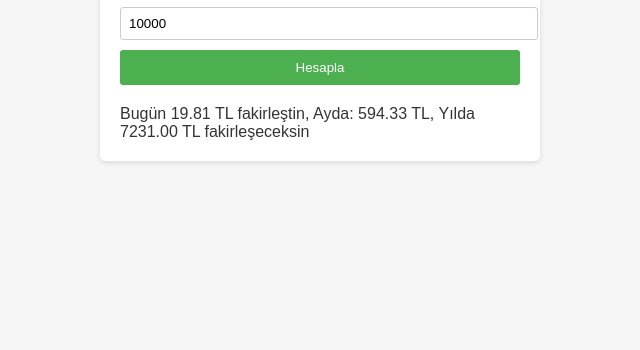
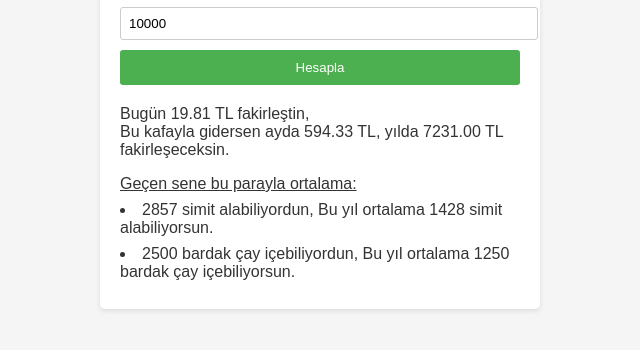
Before and after one commit to develoberke/bugunnekadarfakirlestin, a plain HTML site: page index.html in a window 1280 px wide. Both pictures are taken after a click on the button "Hesapla". Shown: the part 178-528 px from the top of the page, without its empty margins (320-960 px from the left). Drawn offline with Linux system fonts and the light colour scheme.

Commit message:
simit çay compare

```diff
--- a/script.js
+++ b/script.js
@@ -9,7 +9,18 @@ function calculate() {
     var dailyLostValue = (tlAmount * dailyInflationRate) / 100;
     var dailyLostDollarValue = dailyLostValue / dollarExchangeRate;
 
+    var lastYearBagelPrice = 3.5;
+    var currentBagelPrice = 7;
+
+    var lastYearTeaPrice = 4;
+    var currentTeaPrice = 8;
+
     // Sonuçları göster
     var result = document.getElementById("result");
-    result.innerHTML = `Bugün ${dailyLostValue.toFixed(2)} TL fakirleştin, Ayda: ${(dailyLostValue * 30).toFixed(2)} TL, Yılda ${(dailyLostValue * 365).toFixed(2)} TL fakirleşeceksin`
+    result.innerHTML = "";
+    result.innerHTML += `<p> Bugün ${dailyLostValue.toFixed(2)} TL fakirleştin,<br/>Bu kafayla gidersen ayda ${(dailyLostValue * 30).toFixed(2)} TL, yılda ${(dailyLostValue * 365).toFixed(2)} TL fakirleşeceksin.</p>`
+
+    result.innerHTML += `<u>Geçen sene bu parayla ortalama:</u><br/>`
+    result.innerHTML +=  `<li>${Math.floor(tlAmount / lastYearBagelPrice)} simit alabiliyordun, Bu yıl ortalama ${Math.floor(tlAmount / currentBagelPrice)} simit alabiliyorsun.</li>`
+    result.innerHTML += ` <li>${Math.floor(tlAmount / lastYearTeaPrice)} bardak çay içebiliyordun, Bu yıl ortalama ${Math.floor(tlAmount / currentTeaPrice)} bardak çay içebiliyorsun.</li>`
   }
--- a/style.css
+++ b/style.css
@@ -49,3 +49,8 @@ body {
   margin-top: 20px;
   color: #333;
 }
+
+#result li {
+  margin-top: 8px;
+  margin-bottom: 8px;
+}
```
